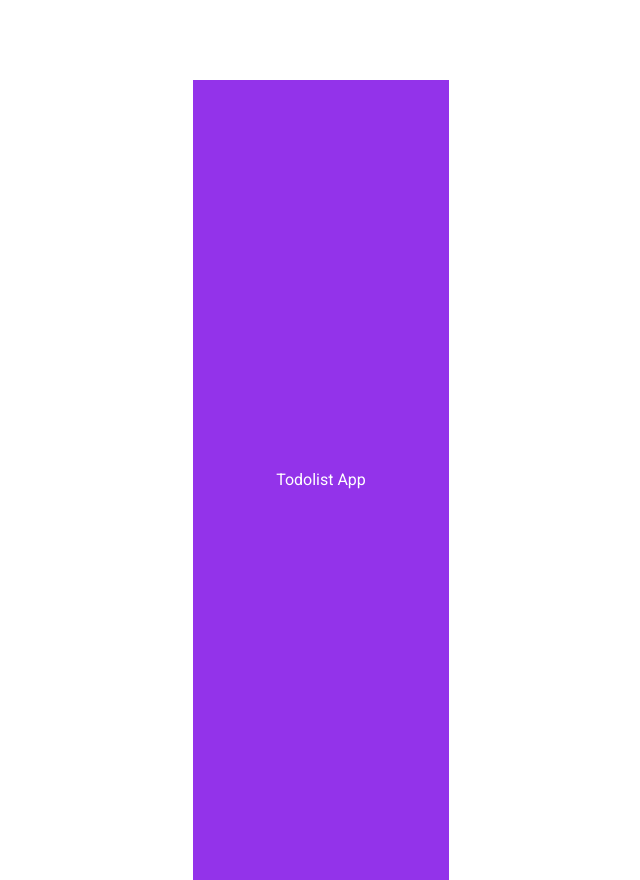
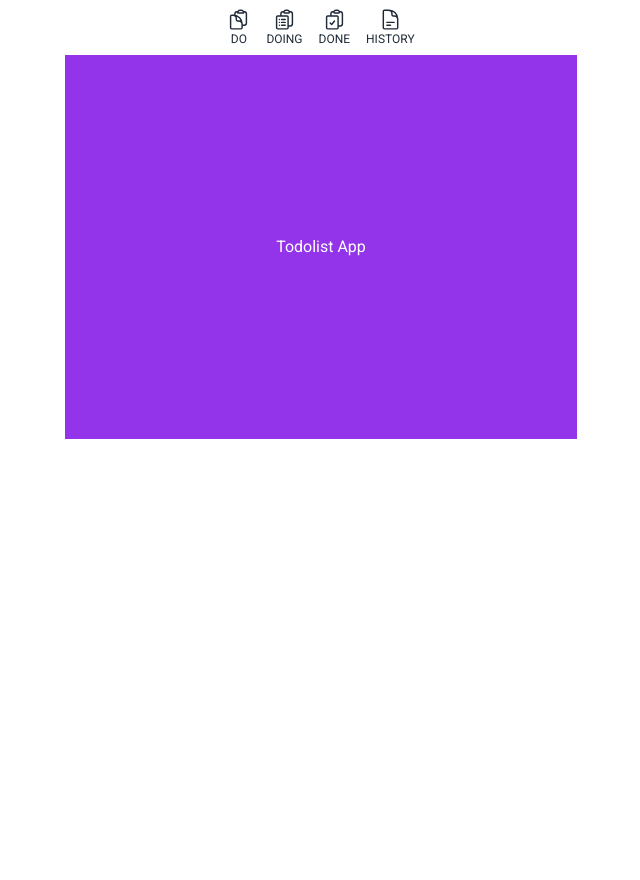
Before and after one commit to muhkhr-tech/nextjs14-taskmaster, a Next.js app: page / in a window 1280 px wide. Shown: the whole page, without its empty margins (319-959 px from the left). After the commit the page ends 800 px from the top, so only its background shows below. Built offline with nearby package versions, Linux system fonts and the light colour scheme.

Commit message:
update ui pc view

```diff
--- a/app/doing/page.tsx
+++ b/app/doing/page.tsx
@@ -13,7 +13,7 @@ export default async function DoingPage() {
       <div className="flex justify-between bg-yellow-400 p-3">
         <h1 className="text-center mb-0 mt-1">DOING</h1>
       </div>
-      <div className="p-3 text-xs">
+      <div className="p-3 text-xs sm:text-sm">
         {data.map((item: any, index: any) => (
           <div key={index} className="mb-1">
             <div className="flex justify-between items-center">
--- a/app/done/page.tsx
+++ b/app/done/page.tsx
@@ -12,7 +12,7 @@ export default async function DonePage() {
       <div className="flex justify-between bg-green-400 p-3">
         <h1 className="text-center mb-0 mt-1 text-white">DONE</h1>
       </div>
-      <div className="p-3 text-xs">
+      <div className="p-3 text-xs sm:text-sm">
         {data.map((item: any, index: any) => (
           <div key={index} className="mb-1">
             <div className="flex justify-between items-center">
--- a/app/history/page.tsx
+++ b/app/history/page.tsx
@@ -26,7 +26,7 @@ export default async function HistoryPage() {
       <div className="flex justify-between bg-slate-400 p-3">
         <h1 className="text-center mb-0 mt-1 text-white">HISTORY</h1>
       </div>
-      <div className="p-3 text-xs">
+      <div className="p-3 text-xs sm:text-sm">
         {data.map((item: any, index: any) => (
           <div key={index} className="mb-1 border-b-2">
             <p className="font-semibold">{new Intl.DateTimeFormat('id', {
--- a/app/layout.tsx
+++ b/app/layout.tsx
@@ -2,6 +2,7 @@ import type { Metadata } from "next";
 import { Roboto } from "next/font/google";
 import "./globals.css";
 import NavbarBottomSection from "@/components/navbarBottom";
+import NavbarTopSection from "@/components/navbarTop";
 
 const roboto = Roboto({
   weight: '400',
@@ -23,9 +24,10 @@ export default function RootLayout({
   return (
     <html lang="en">
       <body className={roboto.className}>
-        <div className="sm:w-1/5 sm:max-h-96 sm:mt-20 sm:mx-auto">
+        <div className="">
           <NavbarBottomSection />
-          {children}
+          <NavbarTopSection/>
+          <div className="sm:w-2/5 max-w-full mx-auto justify-center">{children}</div>
         </div>
       </body>
     </html>
--- a/app/page.tsx
+++ b/app/page.tsx
@@ -1,7 +1,7 @@
 export default function Home() {
 
   return (
-    <div className="flex justify-center items-center text-white bg-purple-600 h-screen">
+    <div className="flex justify-center items-center text-white bg-purple-600 h-screen sm:h-96">
       <h1>Todolist App</h1>
     </div>
   );
--- a/app/todos/page.tsx
+++ b/app/todos/page.tsx
@@ -11,7 +11,7 @@ export default async function TodosPage() {
         <h1 className="text-center text-white mb-0 mt-1">TODO</h1>
         <AddTodo />
       </div>
-      <div className="p-3 text-xs">
+      <div className="p-3 text-xs sm:text-sm">
         {data.map((item: any, index: any) => (
           <div key={index} className="mb-1">
             <ol>
--- /dev/null
+++ b/components/navbarTop.tsx
@@ -0,0 +1,19 @@
+'use client'
+
+import Link from "next/link";
+import { usePathname } from "next/navigation";
+import MenuNavbarBottom from "../lib/navigation/menuNavbarBottom";
+
+export default function NavbarTopSection() {
+  const menu = MenuNavbarBottom()
+  const pathname = usePathname()
+
+  return (
+    <ul className="hidden sm:flex bg-base-100 justify-center w-screen">
+      {menu.map((item, index) => (
+        <li key={index} className={`${pathname===item.path && 'self-center text-blue-700'} p-2`}>
+          <Link href={item.path} className="flex flex-col items-center w-full"><span>{item.icon}</span> <span className="text-xs">{item.name}</span></Link></li>
+      ))}
+    </ul>
+  )
+}
```
Also changed, not shown: 1 other file (tests, documents, lock files or other folders).
